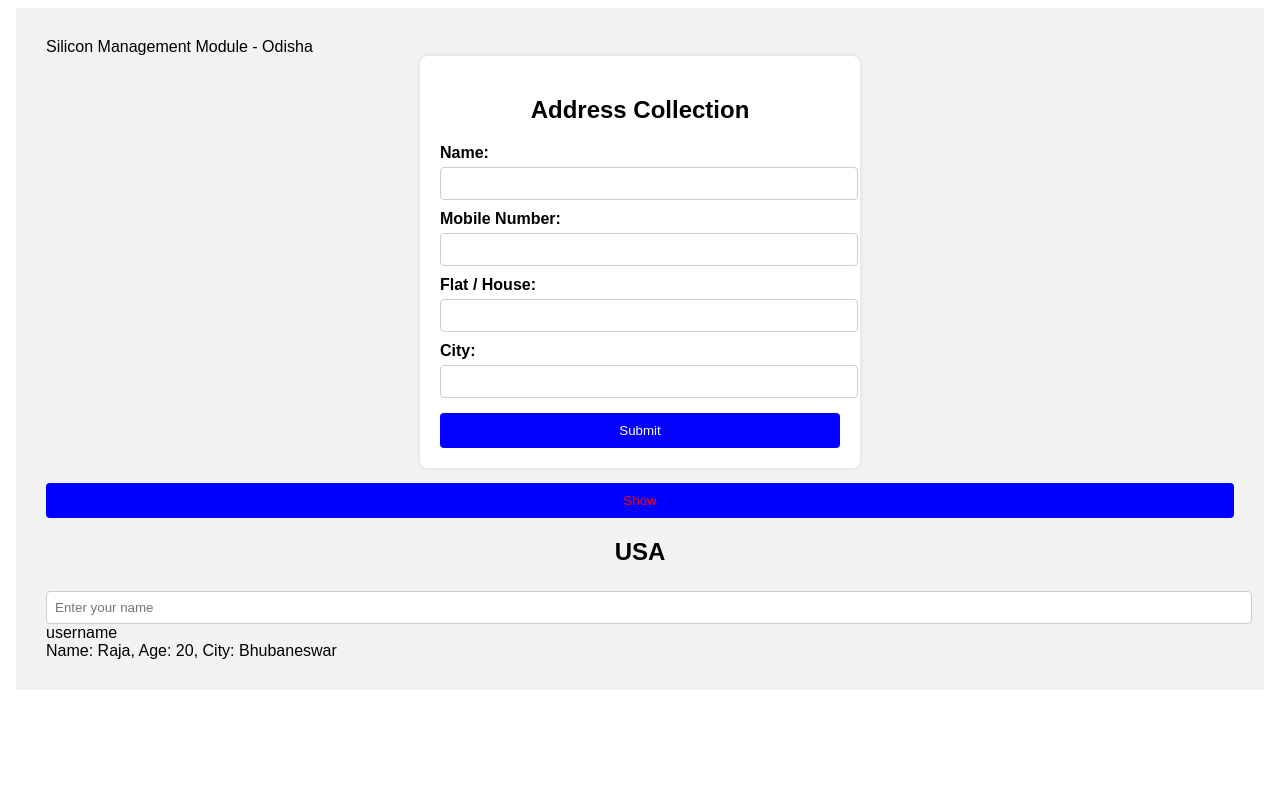
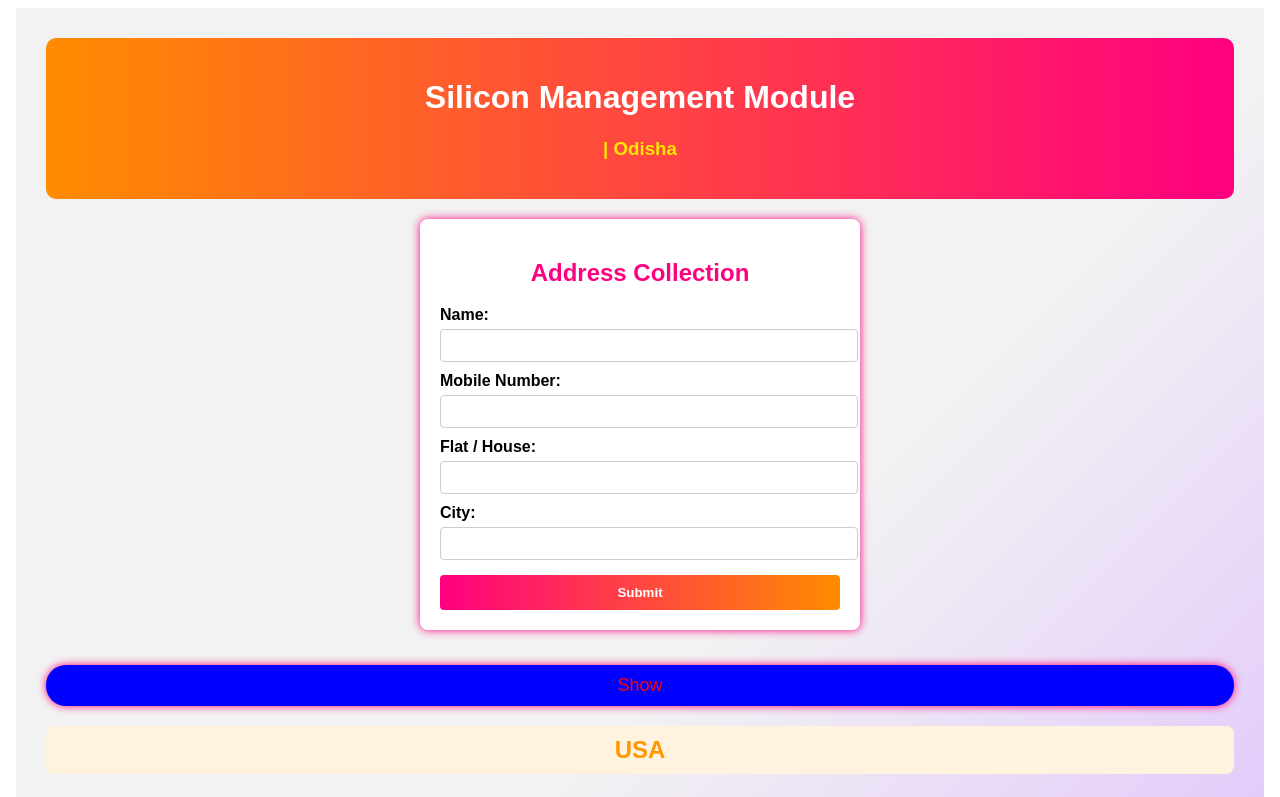
Before and after one commit to projects1000/SiliconPracticeBatch2, an Angular app: page / in a window 1280 px wide. Shown: the top 797 px of the page. Built offline with nearby package versions, Linux system fonts and the light colour scheme.

Commit message:
Make HTML colorful and add code comments for clarity

```diff
--- a/src/app/app.component.html
+++ b/src/app/app.component.html
@@ -1,11 +1,16 @@
+<!-- Silicon Management Module Main Page -->
 <html>
-  <body>
+  <body style="background: linear-gradient(135deg, #f2f2f2 60%, #e0c3fc 100%);">
+    <!-- Header Section -->
+    <div style="background: linear-gradient(90deg, #ff8c00, #ff0080); color: white; padding: 20px; border-radius: 10px; text-align: center; margin-bottom: 20px;">
+      <h1>{{title}}</h1>
+      <h3 style="color: #ffe600;">{{ name }} | {{stateName}}</h3>
+    </div>
 
-   {{title}}  - {{ name }}  {{stateName}}
-
- <div class="form-container">
-  <h2>Address Collection</h2>
-
+    <!-- Address Collection Form -->
+    <div class="form-container" style="box-shadow: 0 0 10px #ff0080;">
+      <h2 style="color: #ff0080;">Address Collection</h2>
+      <!-- Form connects to onSubmit() in app.component.ts -->
       <form #userForm="ngForm" (ngSubmit)="onSubmit(userForm)">
         <label for="name">Name:</label>
         <input type="text" id="name" name="name" ngModel required>
@@ -19,67 +24,64 @@
         <label for="city">City:</label>
         <input type="text" id="city" name="city" ngModel required>
 
-    <button type="submit">Submit</button>
+        <button type="submit" style="background: linear-gradient(90deg, #ff0080, #ff8c00); color: white; font-weight: bold;">Submit</button>
       </form>
     </div>
 
-<div *ngIf="isSubmitted">
-
-<div *ngIf="cityResult;then welcome else outside">
-
-</div>
-
+    <!-- City Result Section: Shows result after form submit -->
+    <div *ngIf="isSubmitted" style="margin: 20px auto; max-width: 400px;">
+      <!-- Uses cityResult from TS logic -->
+      <div *ngIf="cityResult;then welcome else outside"></div>
     </div>
 
     <ng-template #welcome>
-         <h2>welcome to college</h2>
+      <h2 style="color: #00c853; background: #e0ffe0; border-radius: 8px; padding: 10px;">Welcome to college</h2>
     </ng-template>
 
     <ng-template #outside>
-         <h2>You are from out side</h2>
+      <h2 style="color: #d50000; background: #ffe0e0; border-radius: 8px; padding: 10px;">You are from outside</h2>
     </ng-template>
 
-
-     <div>
-       <button  [hidden]="!displayVar" (click)="showMessage('Silicon')"   [style.backgroundColor] = "bgColor" [style.color]="colorName">Show</button>
+    <!-- Button Section: Color changes on click, logic in showMessage() -->
+    <div style="margin: 20px auto; text-align: center;">
+      <button  [hidden]="!displayVar" (click)="showMessage('Silicon')"   [style.backgroundColor] = "bgColor" [style.color]="colorName" style="border-radius: 20px; font-size: 18px; box-shadow: 0 0 8px #ff0080;">Show</button>
     </div>
 
-    <div *ngIf="localPeople;then usa else china">
-
-
-    </div>
+    <!-- Local People Section: Shows USA or China based on localPeople boolean -->
+    <div *ngIf="localPeople;then usa else china" style="margin: 20px auto; text-align: center;"></div>
 
     <ng-template #china>
-         <h2>Chaina</h2>
+      <h2 style="color: #2196f3; background: #e3f2fd; border-radius: 8px; padding: 10px;">China</h2>
     </ng-template>
 
     <ng-template #usa>
-         <h2>USA</h2>
+      <h2 style="color: #ff9800; background: #fff3e0; border-radius: 8px; padding: 10px;">USA</h2>
     </ng-template>
 
-    {{name}}
+    <!-- Shows name variable from TS -->
+    <div style="text-align:center; font-size: 20px; color: #ff0080; margin: 10px;">{{name}}</div>
 
-<div>
-  <input type="text" [(ngModel)]="userName" placeholder="Enter your name">username</div>
+    <!-- Username Input: Two-way binding with userName -->
+    <div style="margin: 20px auto; max-width: 400px;">
+      <input type="text" [(ngModel)]="userName" placeholder="Enter your name" style="width: 80%; padding: 8px; border: 2px solid #ff0080; border-radius: 8px;"> <span style="color: #ff8c00; font-weight: bold;">username</span>
+    </div>
+    <div style="text-align:center; color: #ff8c00; font-size: 18px;">{{userName}}</div>
 
-  {{userName}}
-
-   <div>
+    <!-- Student Array Data: Shows students under 30 -->
+    <div style="margin: 20px auto; max-width: 500px;">
       <div *ngFor="let i of studentArrayData">
-    <div *ngIf="i.age < 30">
+        <div *ngIf="i.age < 30" style="background: linear-gradient(90deg, #e0c3fc, #f2f2f2); border-radius: 8px; margin: 8px 0; padding: 10px; color: #6a1b9a; font-weight: bold;">
+          <!-- Data from studentArrayData in TS -->
           Name: {{ i.name }}, Age: {{ i.age }}, City: {{ i.city }}
         </div>
       </div>
     </div>
 
+    <!-- Example ng-template for future data -->
     <ng-template #showData>
-         <h2>Chaina</h2>
+      <h2 style="color: #2196f3; background: #e3f2fd; border-radius: 8px; padding: 10px;">China</h2>
     </ng-template>
 
-
-
+    <!-- All logic connections are commented above each section for clarity -->
   </body>
-
 </html>
-
-    <!-- [hidden]="!showSubmitButton" -->
```
Lines whose indentation alone changed are shown as unchanged.
